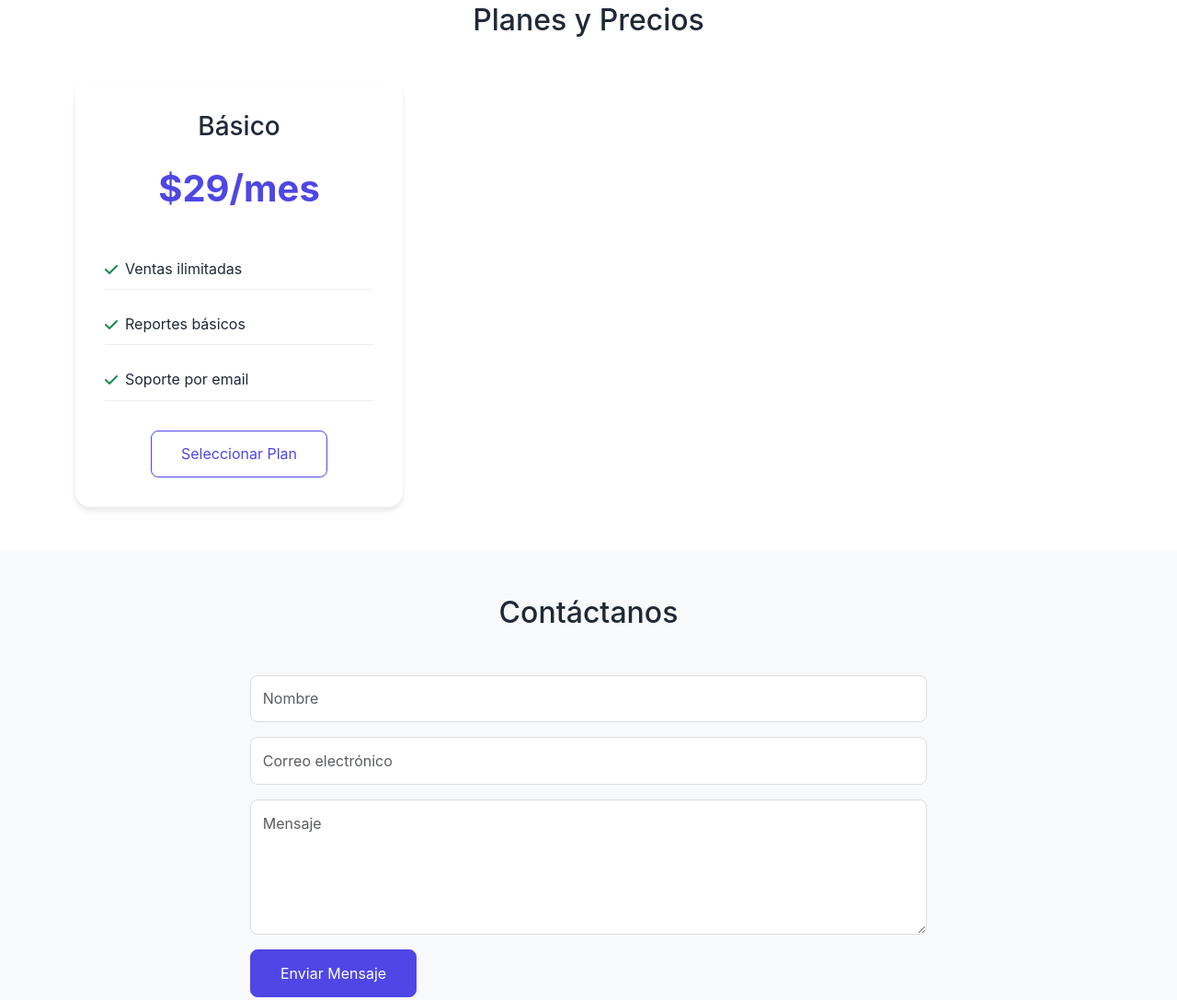
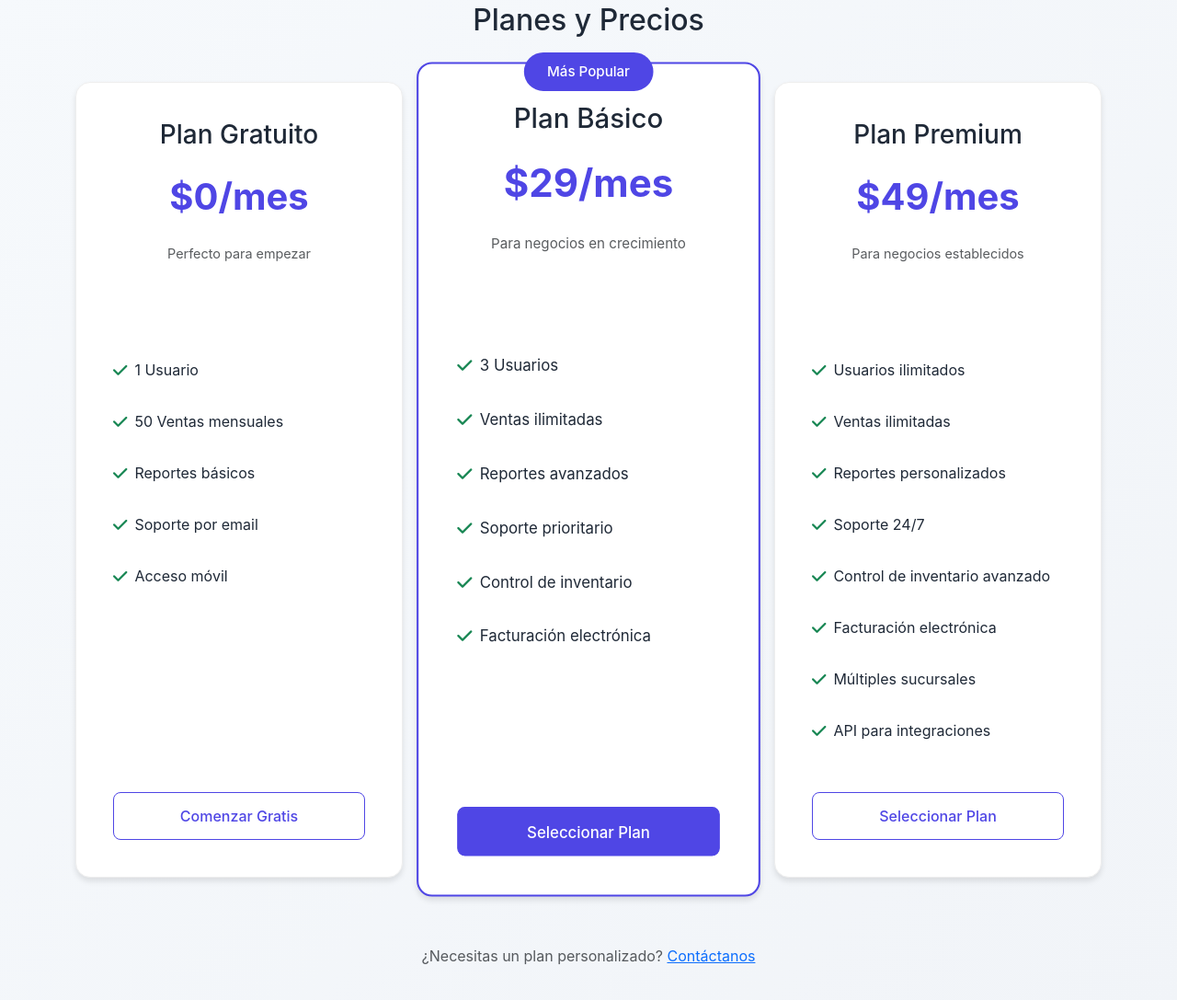
Before and after one commit to Emprndefast/pos-nt-rd-landing, a plain HTML site: page index.html in a window 1280 px wide. Shown: the part 1916-3003 px from the top of the page at 92% size. Drawn offline with nearby package versions, Linux system fonts and the light colour scheme.

Commit message:
planes landing

```diff
--- a/css/styles.css
+++ b/css/styles.css
@@ -117,19 +117,52 @@ body {
 /* Pricing Section */
 .pricing-section {
     padding: 5rem 0;
+    background: linear-gradient(135deg, #f6f9fc 0%, #f1f4f8 100%);
 }
 
 .pricing-card {
+    position: relative;
     text-align: center;
-    padding: 2rem;
+    padding: 2.5rem;
     border-radius: 1rem;
     background: white;
     box-shadow: 0 4px 6px rgba(0, 0, 0, 0.1);
-    transition: transform 0.3s ease;
+    transition: transform 0.3s ease, box-shadow 0.3s ease;
+    border: 1px solid #eee;
+    height: 100%;
+    display: flex;
+    flex-direction: column;
 }
 
 .pricing-card:hover {
     transform: translateY(-10px);
+    box-shadow: 0 10px 20px rgba(0, 0, 0, 0.1);
+}
+
+.pricing-card.popular {
+    border: 2px solid var(--primary-color);
+    transform: scale(1.05);
+}
+
+.pricing-card.popular:hover {
+    transform: scale(1.05) translateY(-10px);
+}
+
+.popular-badge {
+    position: absolute;
+    top: -12px;
+    left: 50%;
+    transform: translateX(-50%);
+    background: var(--primary-color);
+    color: white;
+    padding: 0.5rem 1.5rem;
+    border-radius: 20px;
+    font-size: 0.9rem;
+    font-weight: 500;
+}
+
+.pricing-header {
+    margin-bottom: 2rem;
 }
 
 .price {
@@ -143,12 +176,31 @@ body {
     list-style: none;
     padding: 0;
     margin: 2rem 0;
+    text-align: left;
+    flex-grow: 1;
 }
 
 .features-list li {
-    margin: 0.5rem 0;
+    margin: 0.8rem 0;
     padding: 0.5rem 0;
-    border-bottom: 1px solid #eee;
+    display: flex;
+    align-items: center;
+    color: var(--dark-color);
+}
+
+.features-list li i {
+    margin-right: 0.8rem;
+    font-size: 1.1rem;
+}
+
+.pricing-card .btn {
+    margin-top: auto;
+    padding: 0.8rem 1.5rem;
+    font-weight: 500;
+}
+
+.pricing-card .text-muted {
+    font-size: 0.9rem;
 }
 
 /* Contact Section */
@@ -239,6 +291,14 @@ body {
     .navbar {
         padding: 0.5rem 0;
     }
+
+    .pricing-card.popular {
+        transform: scale(1);
+    }
+
+    .pricing-card.popular:hover {
+        transform: translateY(-10px);
+    }
 }
 
 @media (max-width: 767.98px) {
@@ -321,17 +381,6 @@ body {
     transform: translateY(-2px);
 }
 
-/* Features List in Pricing */
-.features-list li {
-    display: flex;
-    align-items: center;
-    margin: 1rem 0;
-}
-
-.features-list li i {
-    margin-right: 0.5rem;
-}
-
 /* Toast Notification Styles */
 .toastify {
     border-radius: 8px;
--- a/index.html
+++ b/index.html
@@ -119,20 +119,80 @@
     <section id="precios" class="pricing-section py-5">
         <div class="container">
             <h2 class="text-center mb-5" data-aos="fade-up">Planes y Precios</h2>
-            <div class="row">
-                <div class="col-md-4" data-aos="fade-up" data-aos-delay="100">
+            <div class="row justify-content-center">
+                <!-- Plan Gratuito -->
+                <div class="col-md-4 mb-4" data-aos="fade-up" data-aos-delay="100">
                     <div class="pricing-card">
-                        <h3>Básico</h3>
-                        <div class="price">$29/mes</div>
+                        <div class="pricing-header">
+                            <h3>Plan Gratuito</h3>
+                            <div class="price">$0/mes</div>
+                            <p class="text-muted">Perfecto para empezar</p>
+                        </div>
                         <ul class="features-list">
-                            <li><i class="fas fa-check text-success me-2"></i>Ventas ilimitadas</li>
+                            <li><i class="fas fa-check text-success me-2"></i>1 Usuario</li>
+                            <li><i class="fas fa-check text-success me-2"></i>50 Ventas mensuales</li>
                             <li><i class="fas fa-check text-success me-2"></i>Reportes básicos</li>
                             <li><i class="fas fa-check text-success me-2"></i>Soporte por email</li>
+                            <li><i class="fas fa-check text-success me-2"></i>Acceso móvil</li>
                         </ul>
-                        <a href="https://wa.me/18295841402?text=Me%20interesa%20el%20plan%20básico" target="_blank" class="btn btn-outline-primary">
+                        <a href="https://wa.me/18295841402?text=Me%20interesa%20el%20plan%20gratuito" target="_blank" class="btn btn-outline-primary w-100">
+                            Comenzar Gratis
+                        </a>
+                    </div>
+                </div>
+
+                <!-- Plan Básico -->
+                <div class="col-md-4 mb-4" data-aos="fade-up" data-aos-delay="200">
+                    <div class="pricing-card popular">
+                        <div class="popular-badge">Más Popular</div>
+                        <div class="pricing-header">
+                            <h3>Plan Básico</h3>
+                            <div class="price">$29/mes</div>
+                            <p class="text-muted">Para negocios en crecimiento</p>
+                        </div>
+                        <ul class="features-list">
+                            <li><i class="fas fa-check text-success me-2"></i>3 Usuarios</li>
+                            <li><i class="fas fa-check text-success me-2"></i>Ventas ilimitadas</li>
+                            <li><i class="fas fa-check text-success me-2"></i>Reportes avanzados</li>
+                            <li><i class="fas fa-check text-success me-2"></i>Soporte prioritario</li>
+                            <li><i class="fas fa-check text-success me-2"></i>Control de inventario</li>
+                            <li><i class="fas fa-check text-success me-2"></i>Facturación electrónica</li>
+                        </ul>
+                        <a href="https://wa.me/18295841402?text=Me%20interesa%20el%20plan%20básico" target="_blank" class="btn btn-primary w-100">
                             Seleccionar Plan
                         </a>
                     </div>
+                </div>
+
+                <!-- Plan Premium -->
+                <div class="col-md-4 mb-4" data-aos="fade-up" data-aos-delay="300">
+                    <div class="pricing-card">
+                        <div class="pricing-header">
+                            <h3>Plan Premium</h3>
+                            <div class="price">$49/mes</div>
+                            <p class="text-muted">Para negocios establecidos</p>
+                        </div>
+                        <ul class="features-list">
+                            <li><i class="fas fa-check text-success me-2"></i>Usuarios ilimitados</li>
+                            <li><i class="fas fa-check text-success me-2"></i>Ventas ilimitadas</li>
+                            <li><i class="fas fa-check text-success me-2"></i>Reportes personalizados</li>
+                            <li><i class="fas fa-check text-success me-2"></i>Soporte 24/7</li>
+                            <li><i class="fas fa-check text-success me-2"></i>Control de inventario avanzado</li>
+                            <li><i class="fas fa-check text-success me-2"></i>Facturación electrónica</li>
+                            <li><i class="fas fa-check text-success me-2"></i>Múltiples sucursales</li>
+                            <li><i class="fas fa-check text-success me-2"></i>API para integraciones</li>
+                        </ul>
+                        <a href="https://wa.me/18295841402?text=Me%20interesa%20el%20plan%20premium" target="_blank" class="btn btn-outline-primary w-100">
+                            Seleccionar Plan
+                        </a>
+                    </div>
+                </div>
+            </div>
+
+            <!-- Nota adicional -->
+            <div class="row mt-5">
+                <div class="col-12 text-center">
+                    <p class="text-muted">¿Necesitas un plan personalizado? <a href="https://wa.me/18295841402?text=Me%20interesa%20un%20plan%20personalizado" target="_blank">Contáctanos</a></p>
                 </div>
             </div>
         </div>
```
Also changed, not shown: 1 other file.
